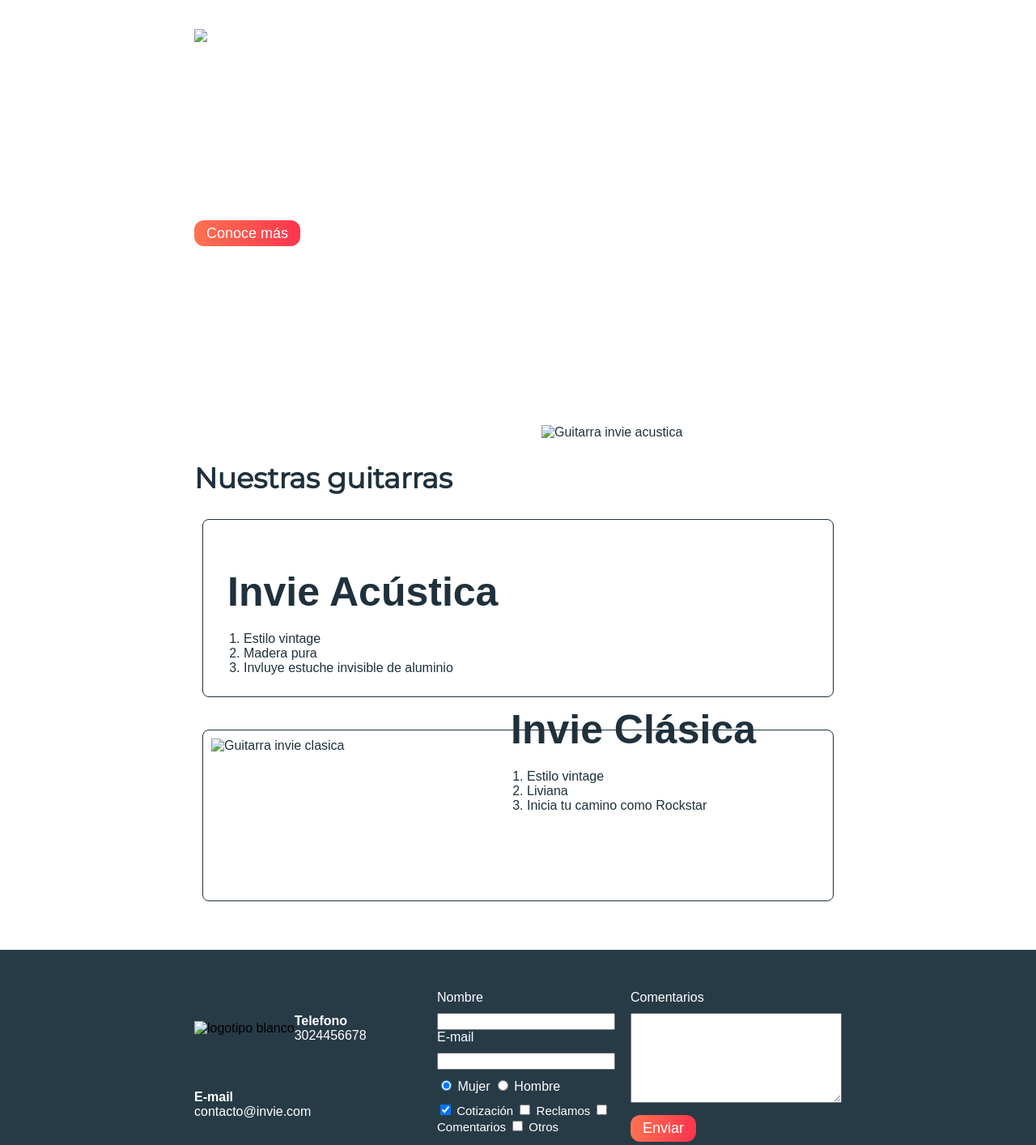
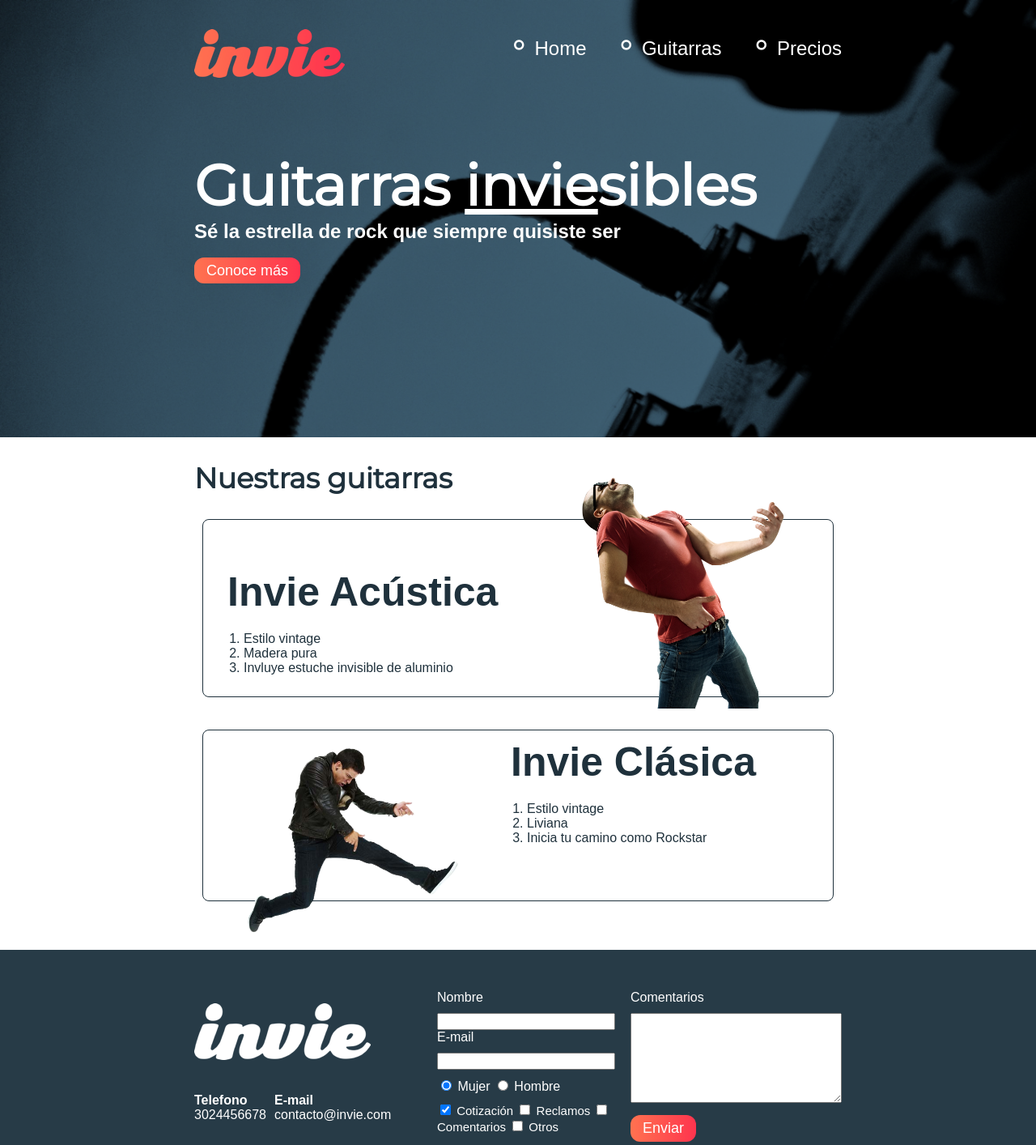
Before and after one commit to bauti093/Invie, a plain HTML site: page index.html in a window 1280 px wide. Shown: the whole page at 81% size. Drawn offline with Linux system fonts and the light colour scheme; files that its build step writes are made by us from their sources; a web font is replaced by a local one.

Commit message:
imagenes añadidas

```diff
--- a/index.html
+++ b/index.html
@@ -3,14 +3,14 @@
 	<head>
 		<title>Invie - tus mejores guitarras!!</title>
 		<meta charset="utf-8">
-		<link rel="stylesheet" type="text/css" href="css/invie.css" />
+		<link rel="stylesheet" type="text/css" href="invie.css" />
 		<link href="https://fonts.googleapis.com/css?family=Allerta|Montserrat" rel="stylesheet">
 	</head>
 	<body>
 		<section id="portada" class="portada background"> <!-- portada -->
 			<header id="header" class="header contenedor">	<!-- header -->
 				<figure class="logotipo"> <!-- logotipo -->
-					<img src="images/invie.png" width="186" height="60" alt="Invie Logotipo">
+					<img src="invie.png" width="186" height="60" alt="Invie Logotipo">
 				</figure>
 				<nav class="menu"> <!-- menu -->
 					<ul>
@@ -35,7 +35,7 @@
 		<section id="guitarras" class="guitarras contenedor">	<!-- guitarras -->
 			<h2>Nuestras guitarras</h2>	<!-- titulo -->
 			<article class="guitarra ">	<!-- guitarra 1 -->
-				<img class="right" src="images/invie-acustica.png" width="350" alt="Guitarra invie acustica"/>
+				<img class="right" src="invie-acustica.png" width="350" alt="Guitarra invie acustica"/>
 				<div class="contenedor-guitarra-a">
 					<h3 class="title-b">Invie Acústica</h3>
 					<ol>
@@ -46,7 +46,7 @@
 				</div>
 			</article>
 			<article class="guitarra b">	<!-- guitarra 2 -->
-				<img class="left" src="images/invie-classic.png" width="350" alt="Guitarra invie clasica"/>
+				<img class="left" src="invie-classic.png" width="350" alt="Guitarra invie clasica"/>
 				<div class="contenedor-guitarra-b">
 					<h3 class="title-b">Invie Clásica</h3>
 					<ol>
@@ -60,7 +60,7 @@
 		<footer class="footer">
       <div class="contenedor">
         <div class="contacto">
-          <img src="images/invie-white.png" alt="logotipo blanco"/>
+          <img src="invie-white.png" alt="logotipo blanco"/>
           <a href="tel:+573024456678"><strong>Telefono</strong> <span>3024456678</span></a>
           <a href="mailto:contacto@invie.com"><strong>E-mail</strong> <span>contacto@invie.com</span></a>
         </div>
--- a/invie.css
+++ b/invie.css
@@ -41,7 +41,7 @@ input:focus, textarea:focus {
 }
 
 .background {
-  background-image: url("../images/background.png");
+  background-image: url("background.png");
   background-size: cover;
 }
 
```
